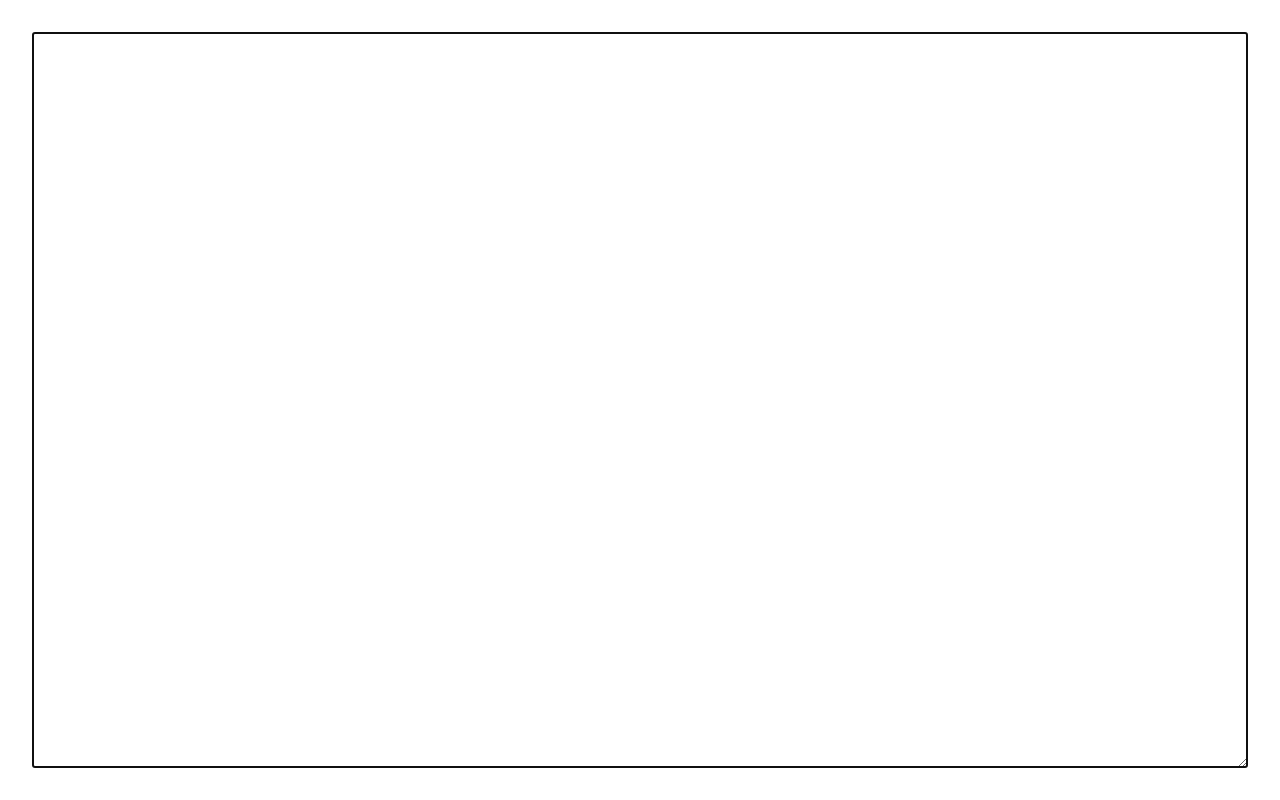
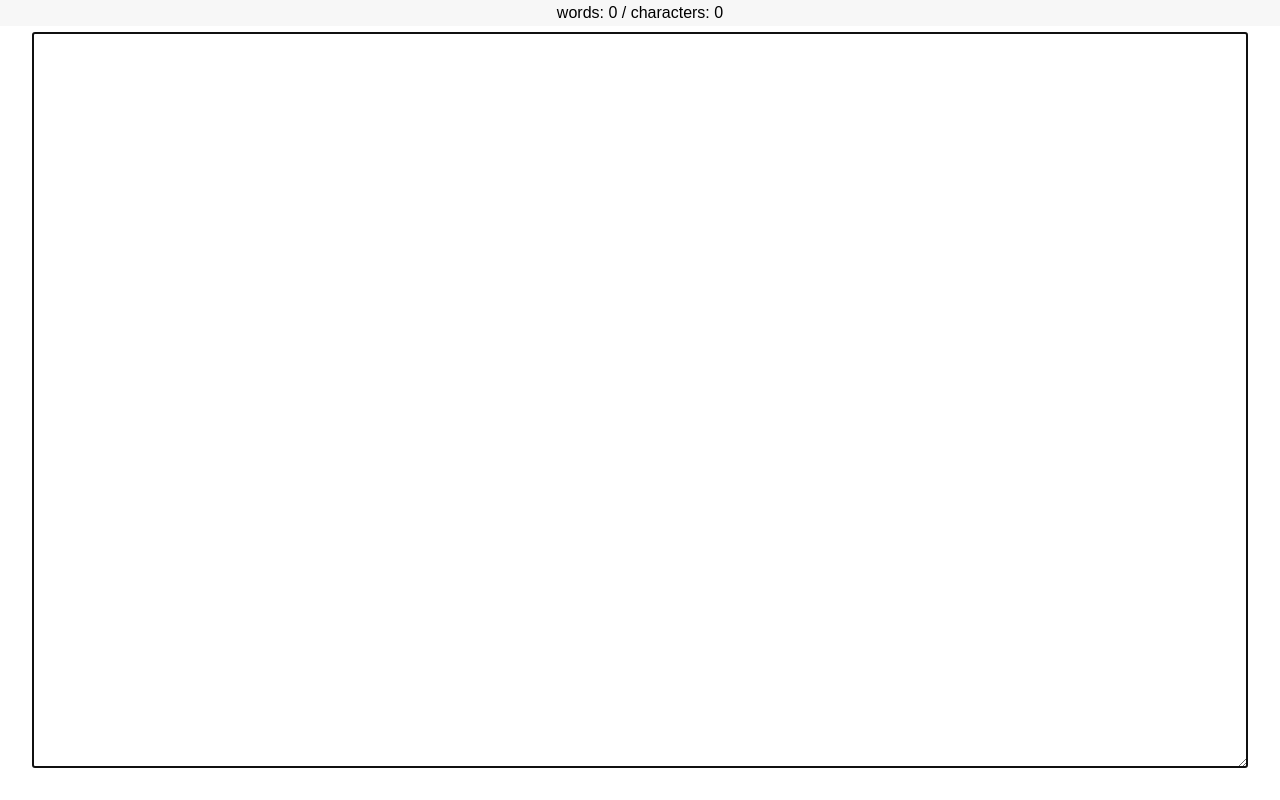
Before and after one commit to bobbykjack/text, a plain HTML site: page index.html in a window 1280 px wide. Drawn offline with Linux system fonts and the light colour scheme.

Commit message:
add basic word counter

```diff
--- a/index.html
+++ b/index.html
@@ -15,17 +15,33 @@
 		width: 100%; height: 100%; font-size: 16pt; padding: 1em;
 		box-sizing: border-box;
 	}
+
+        #counter {
+		font-family: sans-serif; background-color: #f7f7f7;
+		padding: 4px; text-align: center;
+		position: fixed; top: 0; left: 0; right: 0;
+	}
 	</style>
 </head>
 
 <body>
+        <div id="counter">
+		words: <span id="words">0</span>
+		/
+		characters: <span id="chars">0</span>
+	</div>
 	<div class="container">
 		<textarea autofocus="1"></textarea>
 	</div>
 
 	<script>
+        const words = document.getElementById("words");
+        const chars = document.getElementById("chars");
+
 	document.querySelector("textarea").addEventListener("input", function(ev) {
 		localStorage.setItem("text", ev.target.value);
+                chars.innerHTML = ev.target.value.length;
+		words.innerHTML = ev.target.value.split(' ').length;
 	});
 
 	window.addEventListener("load", function(ev) {
```
